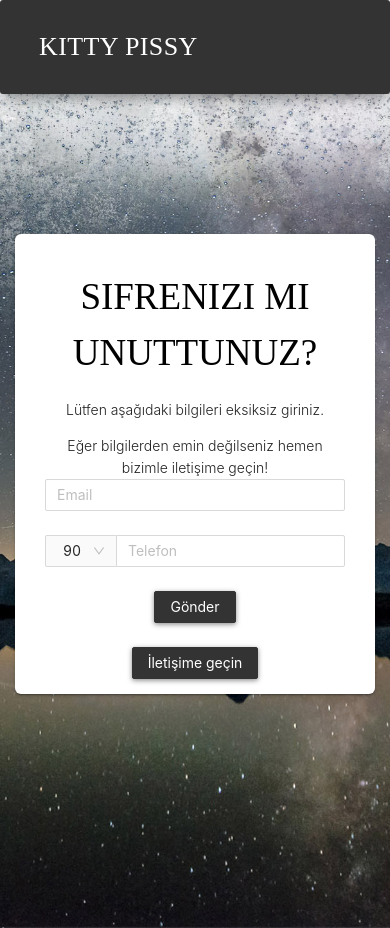
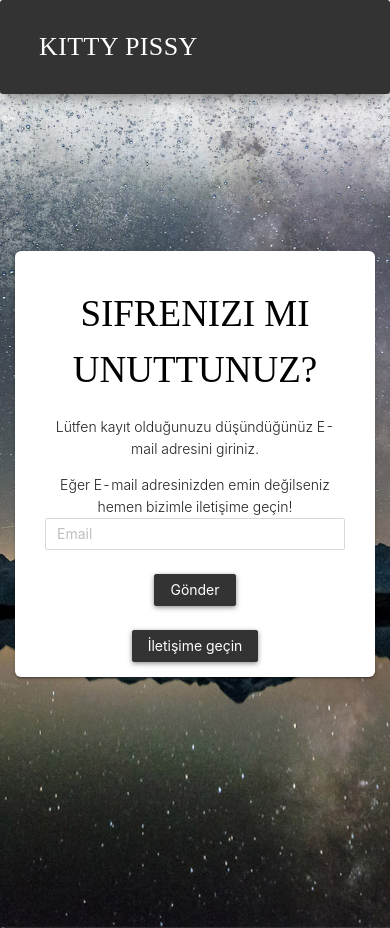
Before and after one commit to KyperTechnologies/kittypissy, a React (Create React App) app in the folder frontend/: page /rPwRequest in a window 390 px wide. Built offline with nearby package versions, Linux system fonts and the light colour scheme; a web font is replaced by a local one.

Commit message:
removed phone from password request page

```diff
--- a/frontend/src/views/Components/rPwRequest.js
+++ b/frontend/src/views/Components/rPwRequest.js
@@ -19,15 +19,6 @@ import Header from "../../components/Header/Header.js";
 import HeaderLinks from "../../components/Header/HeaderLinks.js";
 
 const useStyles = makeStyles(styles);
-const { Option } = Select;
-
-const prefixSelector = (
-  <Form.Item name="prefix" noStyle>
-    <Select defaultValue={90} style={{ width: 70 }}>
-      <Option value="90">+90</Option>
-    </Select>
-  </Form.Item>
-);
 
 
 export default function SectionLogin(props) {
@@ -38,10 +29,6 @@ export default function SectionLogin(props) {
     console.log(values);
     const jsonBody = {
       email: values.mail.email,
-      introduction: values.mail.introduction,
-      name: values.mail.name,
-      phone: values.mail.phone,
-      subject: values.mail.subject
     }
     const response = await MailService.sendMail(jsonBody);
     if (response) {
@@ -77,8 +64,8 @@ export default function SectionLogin(props) {
             <Card>
               <CardBody>
                 <h4 className={styleModule.title3}>SIFRENIZI MI UNUTTUNUZ?</h4>
-                <p>Lütfen aşağıdaki bilgileri eksiksiz giriniz.</p>
-                <span>Eğer bilgilerden emin değilseniz hemen bizimle iletişime geçin!</span>
+                <p>Lütfen kayıt olduğunuzu düşündüğünüz E-mail adresini giriniz.</p>
+                <span>Eğer E-mail adresinizden emin değilseniz hemen bizimle iletişime geçin!</span>
                 <Form name="nest-messages" onFinish={onFinish}>
                   <Form.Item
                     name={['mail', 'email']}
@@ -94,12 +81,6 @@ export default function SectionLogin(props) {
                     ]}
                   >
                     <Input placeholder="Email" />
-                  </Form.Item>
-                  <Form.Item
-                    name={['mail', 'phone']}
-                    rules={[{ required: true, message: <Alert style={{ marginTop: "10px", marginBottom: "10px" }} message="Telefon girilmesi zorunludur" type="error" /> }, { pattern: "^[0-9]+$", message: <Alert style={{ marginTop: "10px", marginBottom: "10px" }} message="Lutfen gecerli bir Telefon giriniz" type="error" /> }]}
-                  >
-                    <Input placeholder="Telefon" addonBefore={prefixSelector} style={{ width: '100%' }} />
                   </Form.Item>
                   <Form.Item>
                     <Button htmlType="submit" >
```
